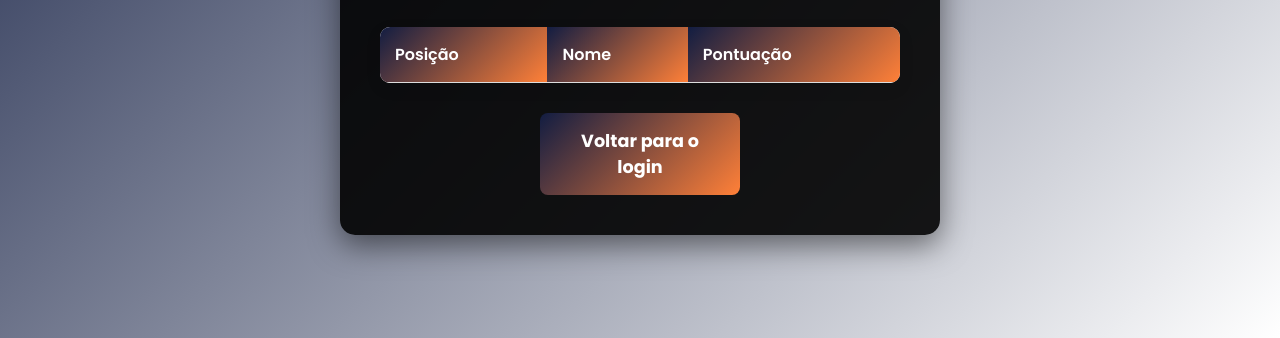
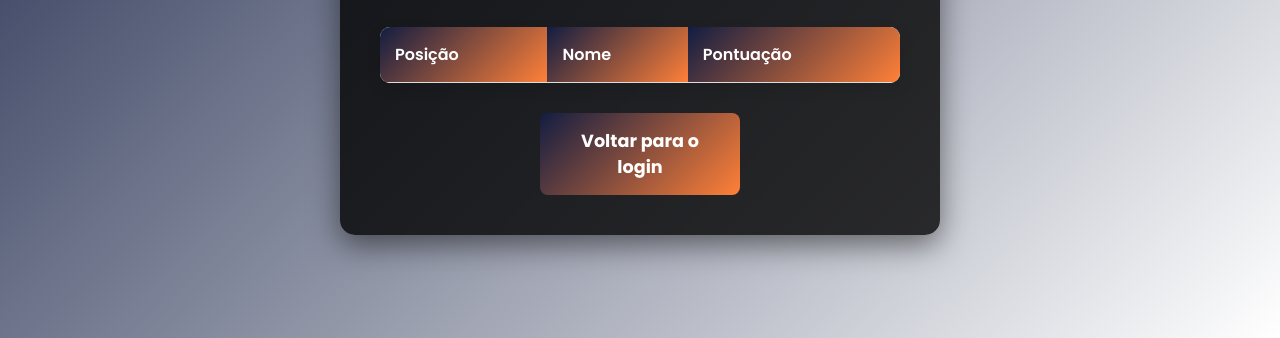
Before and after one commit to ViniciusFrancelino/stefanini-quiz-challenge, a website: page public/html/ranking.html in a window 1280 px wide. Shown: the part 462-800 px from the top of the page. Drawn offline with Linux system fonts and the light colour scheme; no server answers.

Commit message:
refactor: aumenta opacidade do background do ranking

```diff
--- a/public/css/ranking.css
+++ b/public/css/ranking.css
@@ -93,7 +93,7 @@ main {
 .container {
     width: 100%;
     max-width: 600px;
-    background-color: rgba(0, 0, 0, 0.9);
+    background-color: rgba(0, 0, 0, 0.8);
     padding: 40px;
     border-radius: 15px;
     box-shadow: 0 10px 30px rgba(0, 0, 0, 0.5);
```
